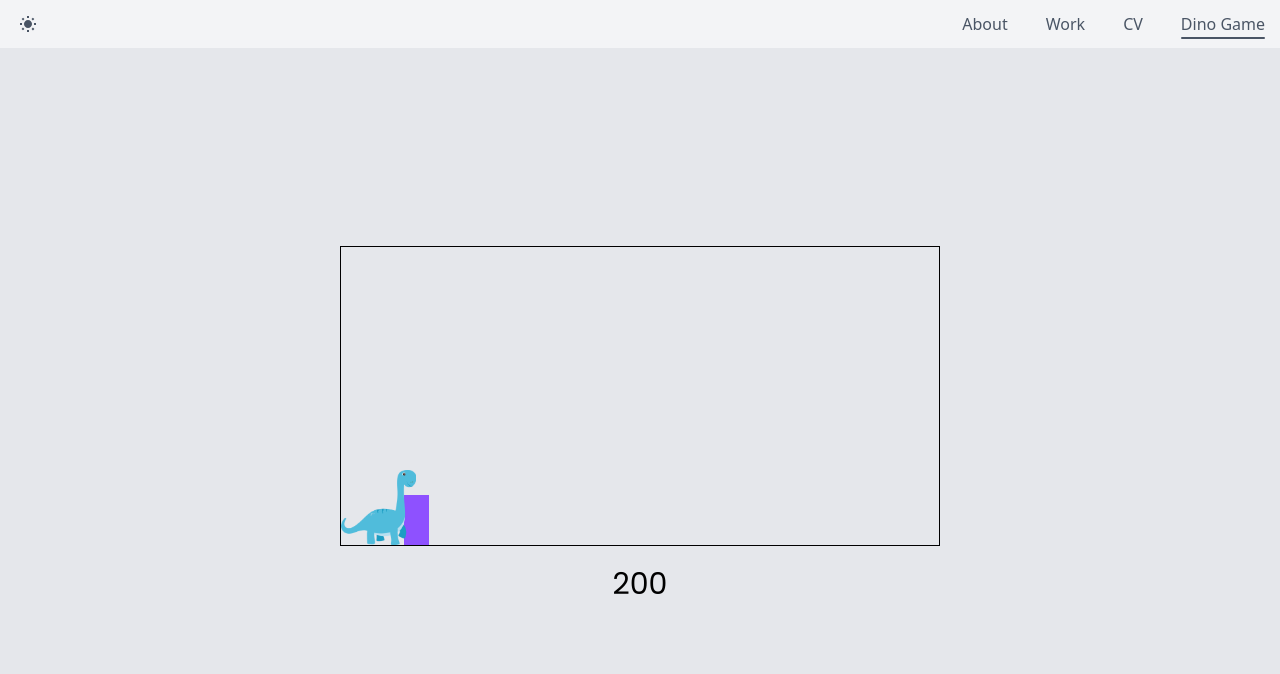
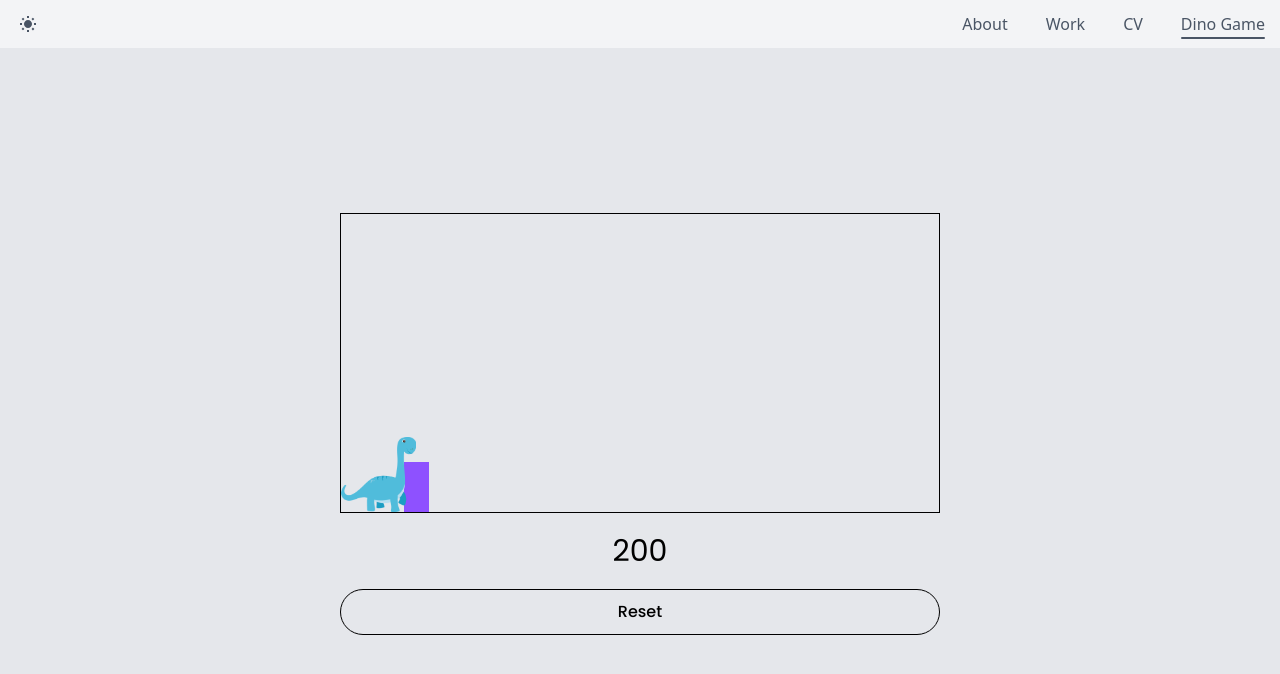
Before and after one commit to ecekoprucu/ecekoprucu, a React (Vite) app: page /dinogame in a window 1280 px wide. Shown: the top 674 px of the page. Built offline with nearby package versions, Linux system fonts and the light colour scheme; a web font is replaced by a local one.

Commit message:
add reset

```diff
--- a/src/pages/DinoGame.tsx
+++ b/src/pages/DinoGame.tsx
@@ -1,4 +1,4 @@
-import { useCallback, useEffect, useRef } from "react";
+import { useCallback, useEffect, useRef, useState } from "react";
 import Header from "../components/Header";
 
 export default function DinoGamePage() {
@@ -13,6 +13,8 @@ export default function DinoGamePage() {
 
   const isJumpingRef = useRef(false);
   const jumpIntervalRef = useRef<ReturnType<typeof setInterval>>(undefined);
+
+  const [round, setRound] = useState(0);
 
   const jump = useCallback(() => {
     const dino = dinoRef.current;
@@ -44,6 +46,28 @@ export default function DinoGamePage() {
 
     jumpIntervalRef.current = dinoUp;
   }, []);
+
+  const resetGame = () => {
+    const dino = dinoRef.current;
+    const obstacle = obstacleRef.current;
+    const point = scoreRef.current;
+
+    if (!dino || !obstacle || !point) return;
+
+    clearInterval(jumpIntervalRef.current);
+
+    dino.style.bottom = "0px";
+    obstacle.style.right = "0px";
+    point.innerHTML = "0";
+
+    gameOverRef.current = false;
+    positionRef.current = 0;
+    heightRef.current = 0;
+    pointsRef.current = 0;
+    isJumpingRef.current = false;
+
+    setRound((r) => r + 1);
+  };
 
   useEffect(() => {
     return () => clearInterval(jumpIntervalRef.current);
@@ -84,11 +108,13 @@ export default function DinoGamePage() {
       clearInterval(obstacleMove);
       clearInterval(raisePoints);
     };
-  }, []);
+  }, [round]);
 
   useEffect(() => {
     const onKeyDown = (e: KeyboardEvent) => {
-      if (e.code === "Space" && !e.repeat) jump();
+      if (e.code !== "Space") return;
+      e.preventDefault();
+      if (!e.repeat) jump();
     };
     const onTouchStart = () => jump();
 
@@ -126,6 +152,15 @@ export default function DinoGamePage() {
           >
             0
           </div>
+          <button
+            onClick={(e) => {
+              e.currentTarget.blur();
+              resetGame();
+            }}
+            className="w-full !text-black dark:!text-white border !border-black dark:!border-white !rounded-full px-5 py-2.5 mt-5 hover:bg-gray-300 dark:hover:bg-gray-600"
+          >
+            Reset
+          </button>
         </div>
       </div>
     </>
```
